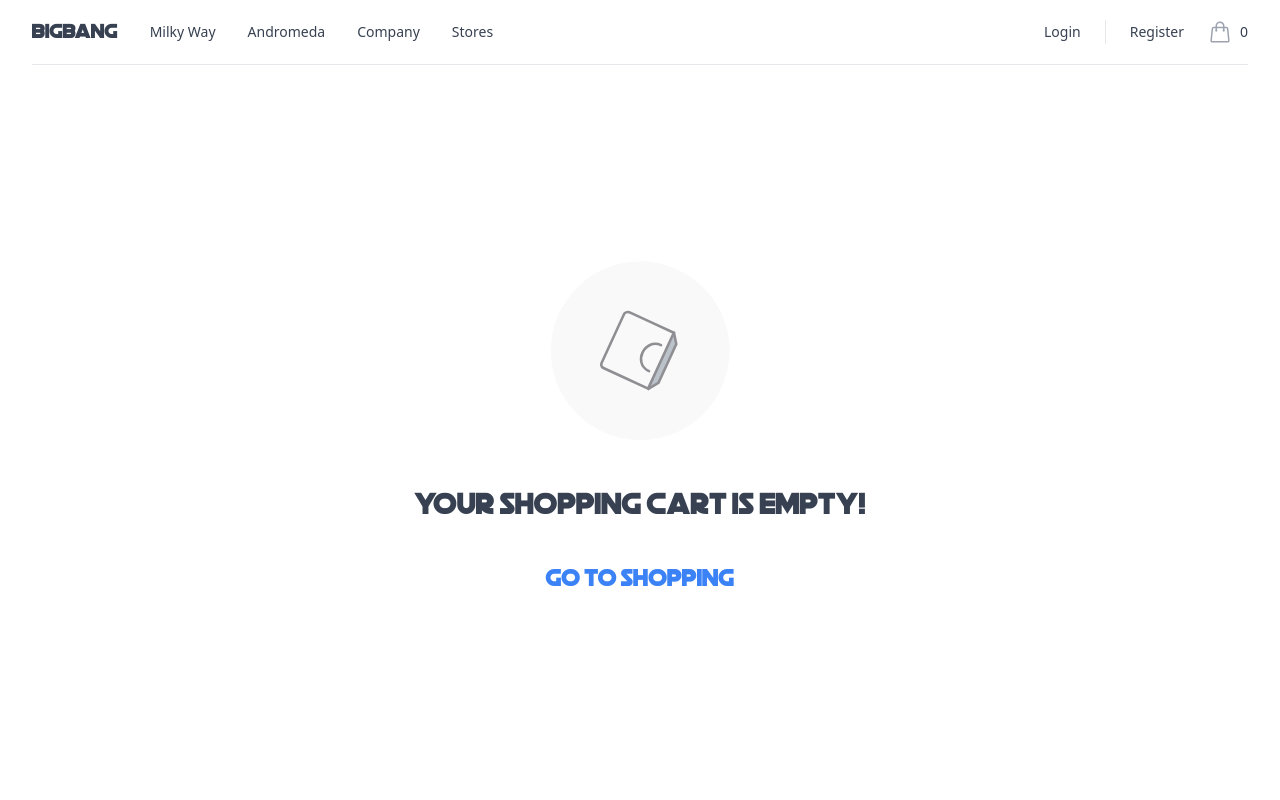
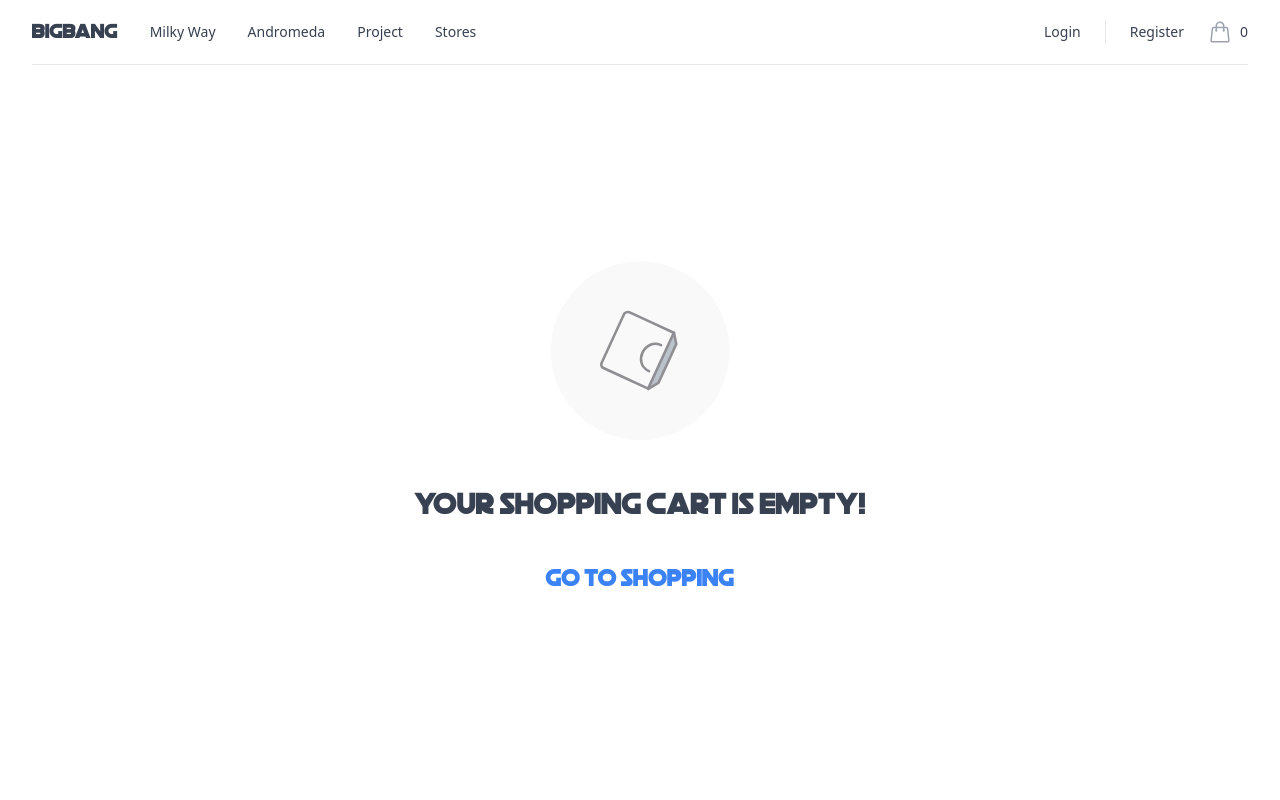
Before and after one commit to tolgazorlu/bigbang, a React (Vite) app in the folder client/: page /cart in a window 1280 px wide. Shown: the top 800 px of the page. Built offline with nearby package versions, Linux system fonts and the light colour scheme.

Commit message:
navbar link changed

```diff
--- a/client/src/layouts/Navbar.tsx
+++ b/client/src/layouts/Navbar.tsx
@@ -133,7 +133,7 @@ const navigation = {
     },
   ],
   pages: [
-    { name: "Company", href: "/" },
+    { name: "Project", href: "/" },
     { name: "Stores", href: "/shop" },
     // { name: "About", href: "/about" },
     // { name: "Contact", href: "/contact" },
--- a/client/src/pages/ShoppingCart.tsx
+++ b/client/src/pages/ShoppingCart.tsx
@@ -31,8 +31,6 @@ const ShoppingCart = () => {
     dispatch({ type: "CART_REMOVE_ITEM", payload: item });
   };
 
-  console.log(cartItems);
-
   return cartItems.length > 0 ? (
     <div className="sm:px-14 bg-white">
       <ToastContainer
@@ -58,7 +56,7 @@ const ShoppingCart = () => {
         </div>
       </div>
       <hr className="h-px bg-gray-500 w-7/12" />
-      <div className="grid grid-cols-12 gap-5">
+      <div className="grid lg:grid-cols-12 gap-5">
         <ul className="col-span-7">
           {cartItems.map((item: CartItem) => (
             <li
```
